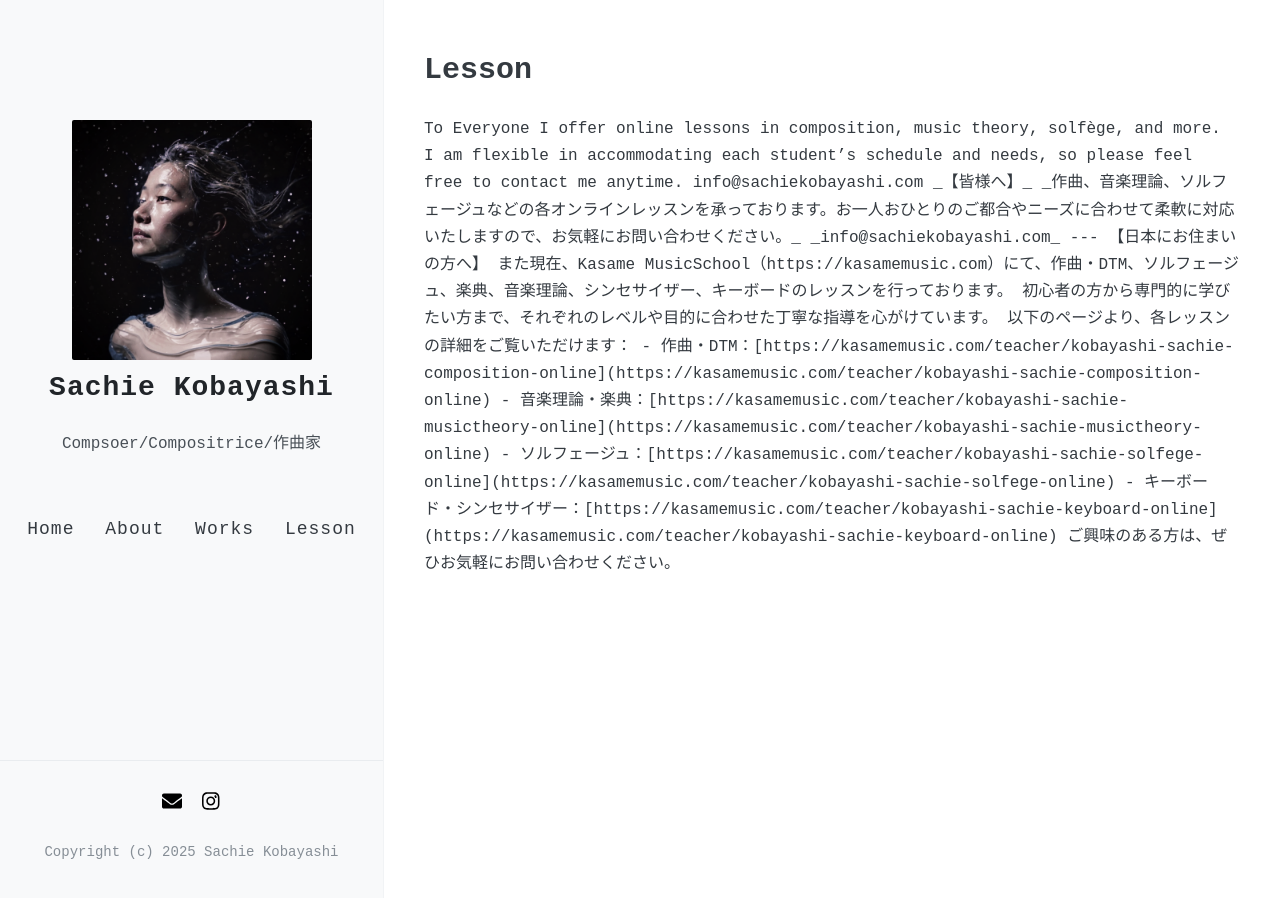
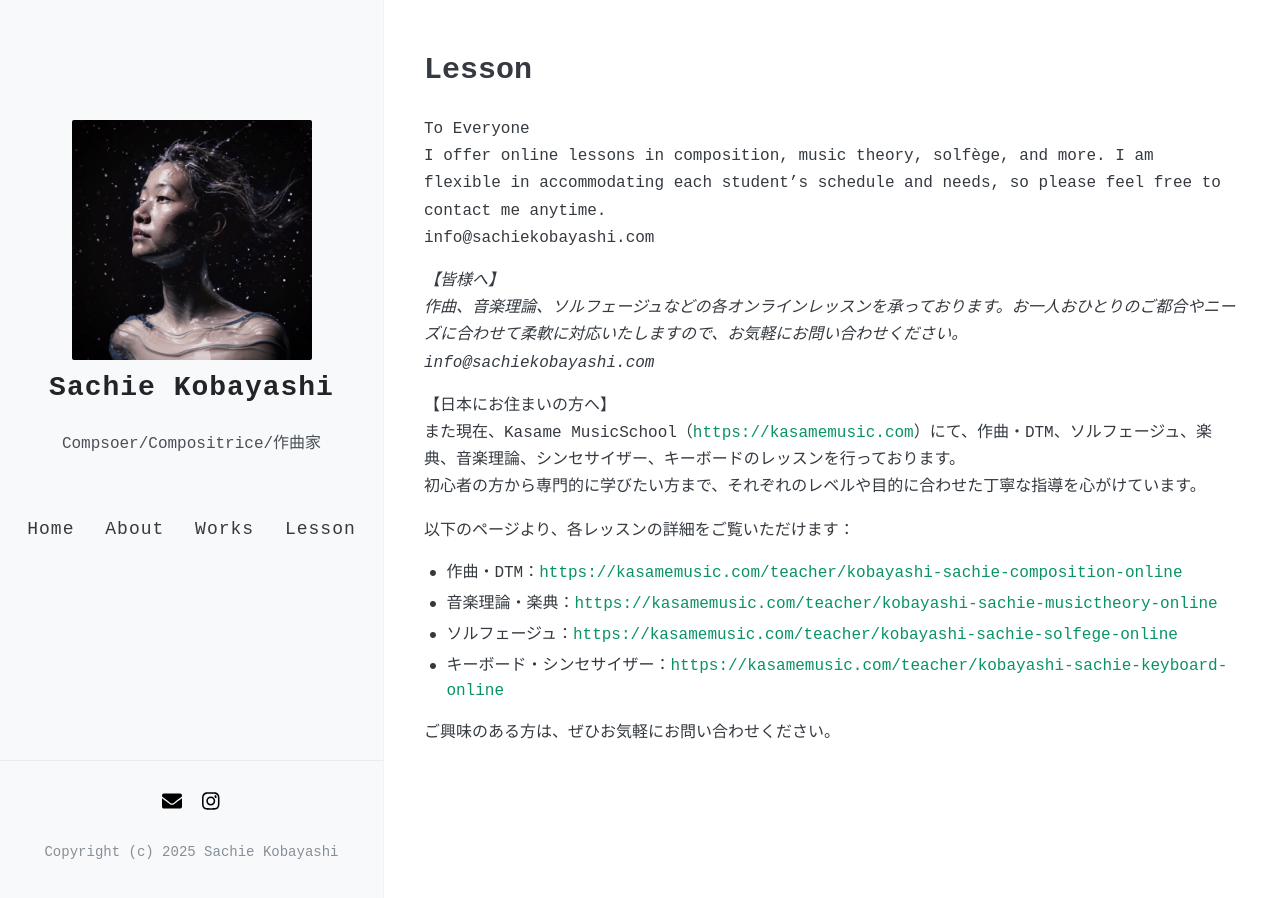
Before and after one commit to kbys88/kbys88.github.io, a Jekyll site: the page built from archive/index.html, in a window 1280 px wide. Built offline with Jekyll 4.4.1, drawn with Linux system fonts in a browser that asks for light colours; nearby versions of some CDN libraries.

Commit message:
Update index.html

```diff
--- a/archive/index.html
+++ b/archive/index.html
@@ -6,27 +6,25 @@ permalink: /lesson/
 
 <!-- ![une_autre_off](https://github.com/kbys88/kbys88.github.io/assets/142012962/10515aaa-dd41-44a8-9533-e0b780680c49) !-->
 
-To Everyone
+<p>To Everyone<br>
+I offer online lessons in composition, music theory, solfège, and more. I am flexible in accommodating each student’s schedule and needs, so please feel free to contact me anytime.<br>
+info@sachiekobayashi.com</p>
 
-I offer online lessons in composition, music theory, solfège, and more.
-I am flexible in accommodating each student’s schedule and needs, so please feel free to contact me anytime.
-info@sachiekobayashi.com
+<p><em>【皆様へ】</em><br>
+<em>作曲、音楽理論、ソルフェージュなどの各オンラインレッスンを承っております。お一人おひとりのご都合やニーズに合わせて柔軟に対応いたしますので、お気軽にお問い合わせください。</em><br>
+<em>info@sachiekobayashi.com</em></p>
 
-_【皆様へ】_
-_作曲、音楽理論、ソルフェージュなどの各オンラインレッスンを承っております。お一人おひとりのご都合やニーズに合わせて柔軟に対応いたしますので、お気軽にお問い合わせください。_
-_info@sachiekobayashi.com_
+<p>【日本にお住まいの方へ】<br>
+また現在、Kasame MusicSchool（<a href="https://kasamemusic.com">https://kasamemusic.com</a>）にて、作曲・DTM、ソルフェージュ、楽典、音楽理論、シンセサイザー、キーボードのレッスンを行っております。<br>
+初心者の方から専門的に学びたい方まで、それぞれのレベルや目的に合わせた丁寧な指導を心がけています。</p>
 
----
+<p>以下のページより、各レッスンの詳細をご覧いただけます：</p>
 
-【日本にお住まいの方へ】
-また現在、Kasame MusicSchool（https://kasamemusic.com）にて、作曲・DTM、ソルフェージュ、楽典、音楽理論、シンセサイザー、キーボードのレッスンを行っております。
-初心者の方から専門的に学びたい方まで、それぞれのレベルや目的に合わせた丁寧な指導を心がけています。
+<ul>
+  <li>作曲・DTM：<a href="https://kasamemusic.com/teacher/kobayashi-sachie-composition-online">https://kasamemusic.com/teacher/kobayashi-sachie-composition-online</a></li>
+  <li>音楽理論・楽典：<a href="https://kasamemusic.com/teacher/kobayashi-sachie-musictheory-online">https://kasamemusic.com/teacher/kobayashi-sachie-musictheory-online</a></li>
+  <li>ソルフェージュ：<a href="https://kasamemusic.com/teacher/kobayashi-sachie-solfege-online">https://kasamemusic.com/teacher/kobayashi-sachie-solfege-online</a></li>
+  <li>キーボード・シンセサイザー：<a href="https://kasamemusic.com/teacher/kobayashi-sachie-keyboard-online">https://kasamemusic.com/teacher/kobayashi-sachie-keyboard-online</a></li>
+</ul>
 
-以下のページより、各レッスンの詳細をご覧いただけます：
-
-- 作曲・DTM：[https://kasamemusic.com/teacher/kobayashi-sachie-composition-online](https://kasamemusic.com/teacher/kobayashi-sachie-composition-online)
-- 音楽理論・楽典：[https://kasamemusic.com/teacher/kobayashi-sachie-musictheory-online](https://kasamemusic.com/teacher/kobayashi-sachie-musictheory-online)
-- ソルフェージュ：[https://kasamemusic.com/teacher/kobayashi-sachie-solfege-online](https://kasamemusic.com/teacher/kobayashi-sachie-solfege-online)
-- キーボード・シンセサイザー：[https://kasamemusic.com/teacher/kobayashi-sachie-keyboard-online](https://kasamemusic.com/teacher/kobayashi-sachie-keyboard-online)
-
-ご興味のある方は、ぜひお気軽にお問い合わせください。
+<p>ご興味のある方は、ぜひお気軽にお問い合わせください。</p>
```
